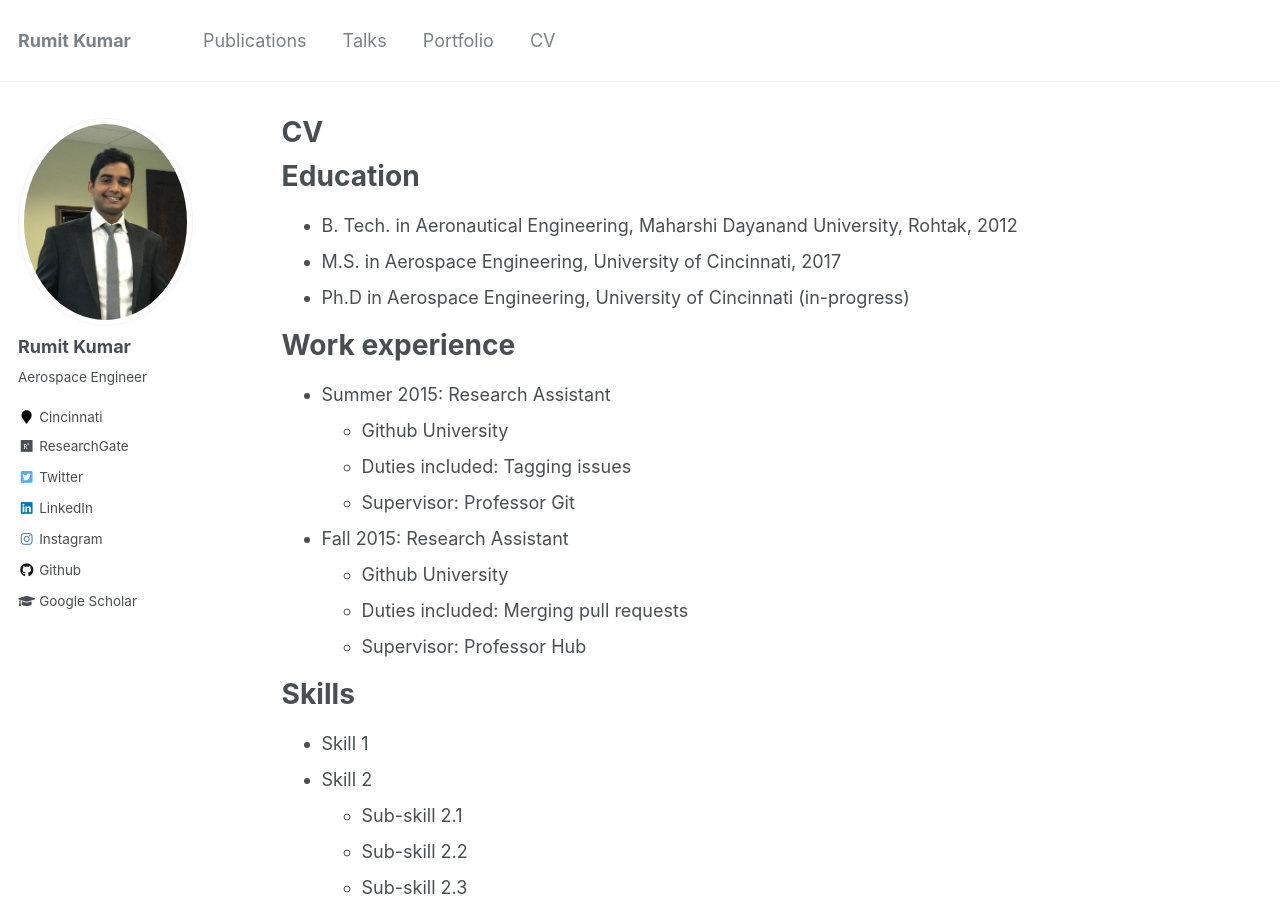
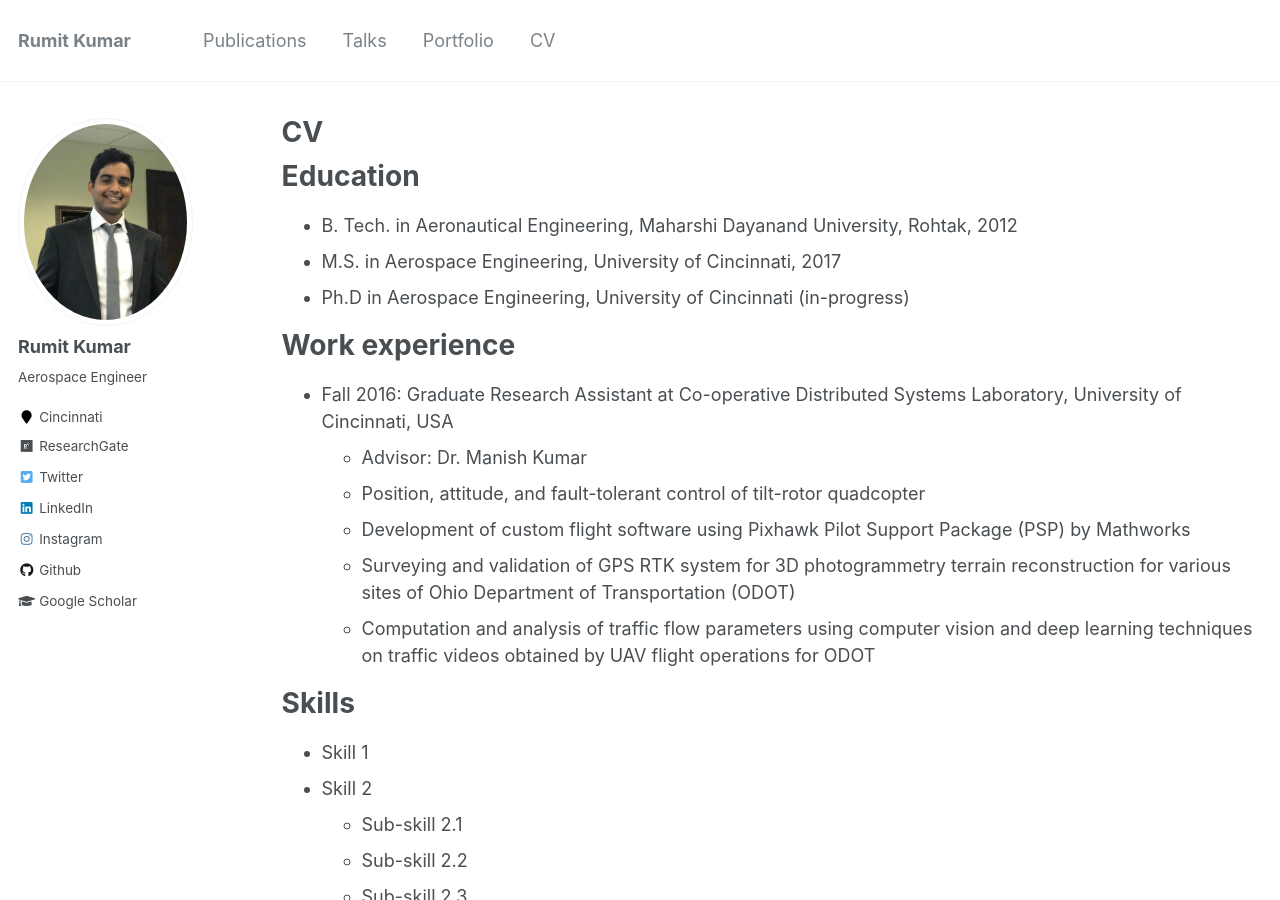
Before and after one commit to kumarrt/kumarrt.github.io, a Jekyll site: the page built from _pages/cv.md, in a window 1280 px wide and 900 px high. Built offline with Jekyll 4.4.1, drawn with Linux system fonts in a browser that asks for light colours.

Commit message:
Update cv.md

```diff
--- a/_pages/cv.md
+++ b/_pages/cv.md
@@ -17,15 +17,13 @@ Education
 
 Work experience
 ======
-* Summer 2015: Research Assistant
-  * Github University
-  * Duties included: Tagging issues
-  * Supervisor: Professor Git
+* Fall 2016: Graduate Research Assistant at Co-operative Distributed Systems Laboratory, University of Cincinnati, USA
+  * Advisor: Dr. Manish Kumar
+  * Position, attitude, and fault-tolerant control of tilt-rotor quadcopter
+  * Development of custom flight software using Pixhawk Pilot Support Package (PSP) by Mathworks
+  * Surveying and validation of GPS RTK system for 3D photogrammetry terrain reconstruction for various sites of Ohio Department of Transportation (ODOT)
+  * Computation and analysis of traffic flow parameters using computer vision and deep learning techniques on traffic videos obtained by UAV flight operations for ODOT
 
-* Fall 2015: Research Assistant
-  * Github University
-  * Duties included: Merging pull requests
-  * Supervisor: Professor Hub
 
 Skills
 ======
```
